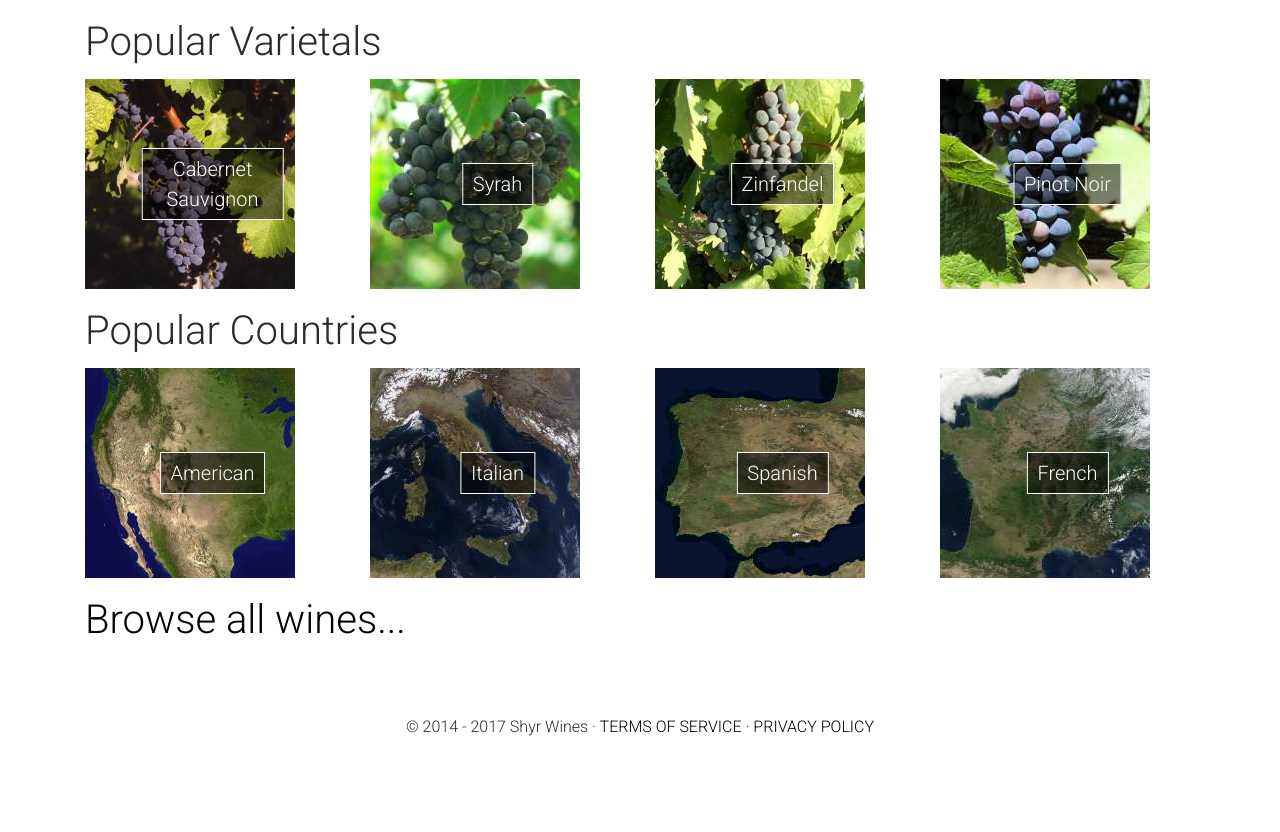
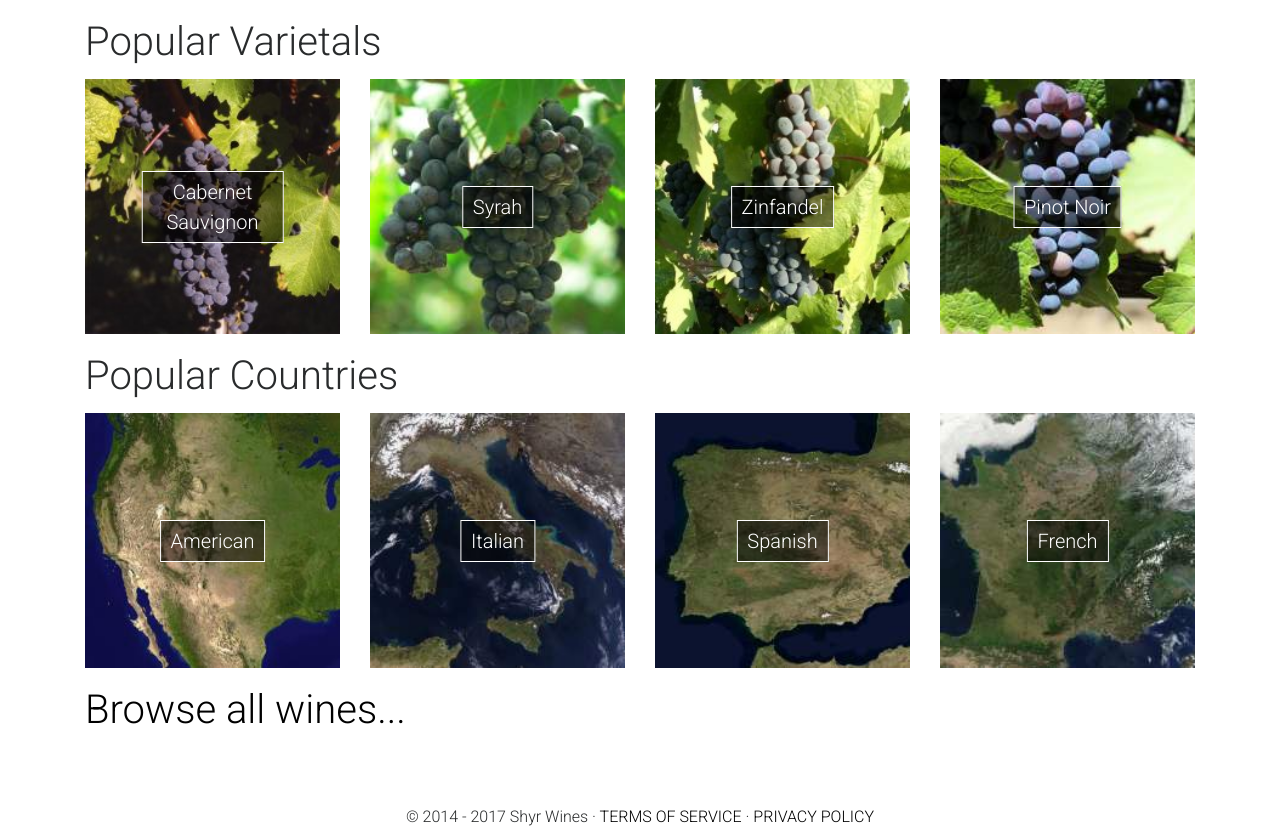
Before and after one commit to ysshah/Shyrwines, a Django app: page / in a window 1280 px wide. Shown: the part 108-940 px from the top of the page. Before the commit the page ends 844 px from the top, so only its background shows below. Run offline with Django 3.2, Linux system fonts and the light colour scheme; some libraries are stand-ins or nearby versions.

Commit message:
Panel hotfix

```diff
--- a/shyr/templates/index.html
+++ b/shyr/templates/index.html
@@ -9,7 +9,7 @@
     {% for link, text, image in panels %}
         <a class="col-lg-3 col-md-6 panel" href="{% url 'all-wines' %}{{ link }}">
             <div>{{ text }}</div>
-            <img src="{% static 'images' %}/{{ image }}" class="img-fluid">
+            <img src="{% static 'images' %}/{{ image }}" style="width:100%">
         </a>
     {% endfor %}
     </div>
```
